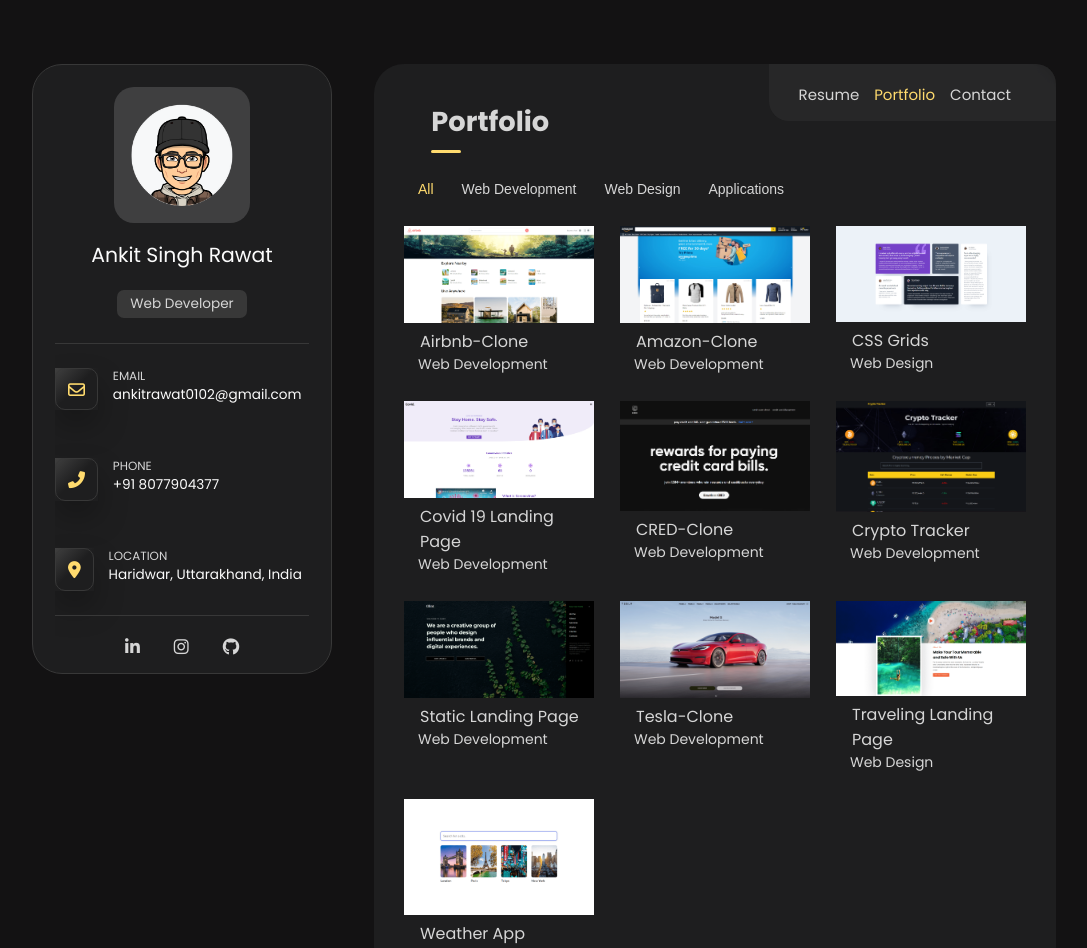
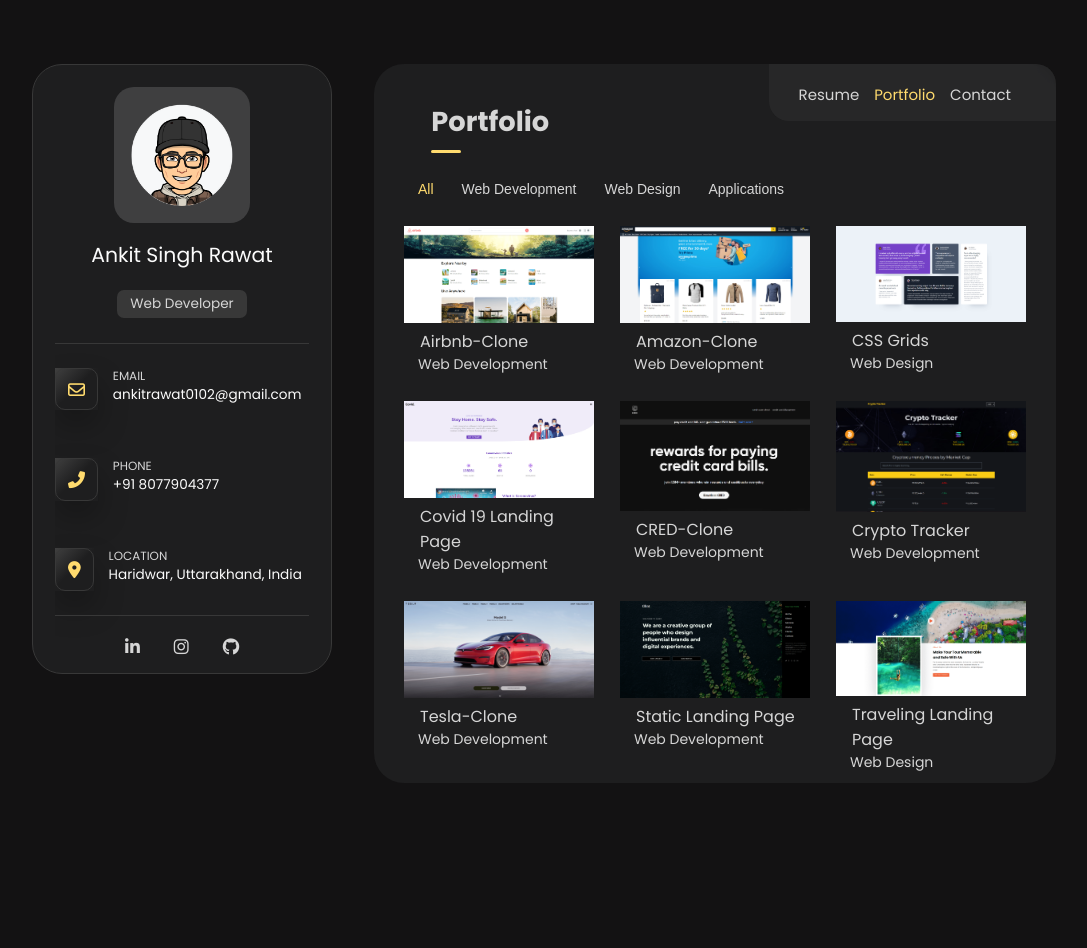
Before and after one commit to ankitt01/Resume, a React (Create React App) app: page /portfolio in a window 1280 px wide. Shown: the top 948 px of the page, without its empty margins (96-1183 px from the left). After the commit the page ends 847 px from the top, so only its background shows below. Built offline with nearby package versions, Linux system fonts and the light colour scheme.

Commit message:
added data for projects

```diff
--- a/src/components/Portfolio.js
+++ b/src/components/Portfolio.js
@@ -38,32 +38,37 @@
       img: "cred.PNG",
       title: "CRED-Clone",
       category: "Web Development",
-      desc: ""
+      desc: "This is a clone of CRED website's UI which is one of the best in startup world. Used technologies like intersection observor for animations. The website is responsive for all screen sizes",
+      tech: ["ReactJs", "Tailwind CSS"],
     },
     {
       img: "crypto.PNG",
       title: "Crypto Tracker",
       category: "Web Development",
+      desc: "This is a cypto dashboard which consists of all cryptocurrency's prices in tabular form along with search functoinalities. Here user can create his own profile to bookmark certain crypto coins and keep track on their values. It also has data visualisation using chartjs library for every crypto coin. This website is responsive for all screen sizes",
+      tech: ["ReactJs", "Tailwind CSS", "Firebase", "ChartJs"],
+    },
+    {
+      img: "tesla.PNG",
+      title: "Tesla-Clone",
+      category: "Web Development",
+      desc: "This is a clone of tesla's official site's UI. This was one of my very initial projects while learning react. Used reusable components for different sections of the website. This website is also responsive for all screen sizes.",
+      tech: ["ReactJs", "Styled Components"],
     },
     {
       img: "glint.PNG",
       title: "Static Landing Page",
       category: "Web Development",
+      desc: "This is just a static landing page developed using HTML and Scss. This was among my very first projects in my web development career.",
+      tech: ["ReactJs", "Scss"],
     },
-    {
-      img: "tesla.PNG",
-      title: "Tesla-Clone",
-      category: "Web Development",
-    },
+
     {
       img: "travel.PNG",
       title: "Traveling Landing Page",
       category: "Web Design",
-    },
-    {
-      img: "weather2.PNG",
-      title: "Weather App",
-      category: "Web Development",
+      desc: "This is just a static landing page developed using HTML and CSS. This was among my very first projects in my web development career.",
+      tech: ["ReactJs", "CSS"],
     },
 
 
```
